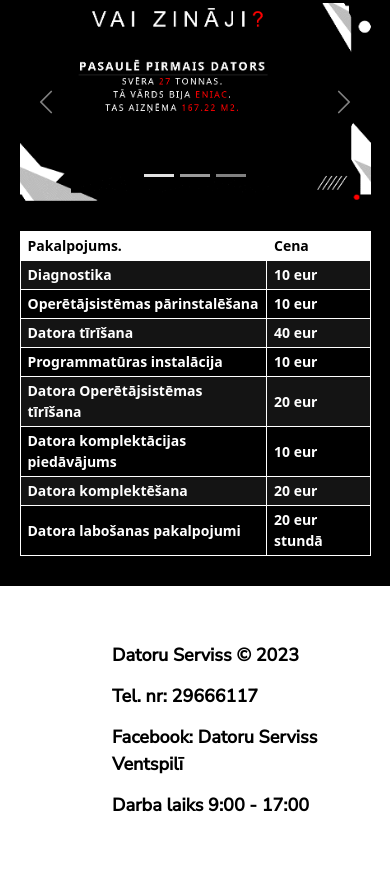
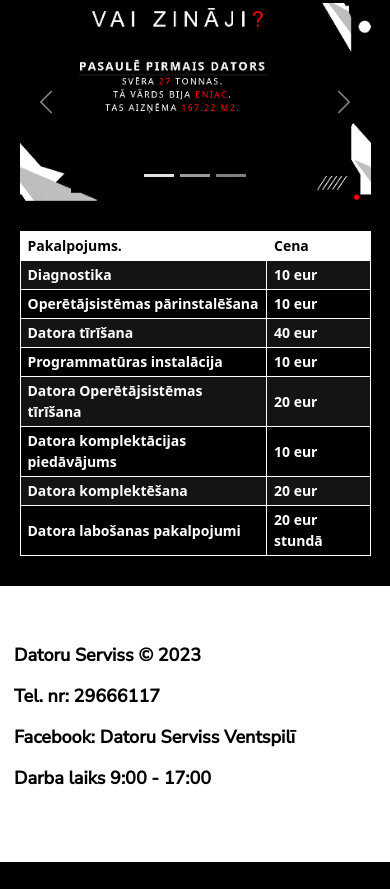
Before and after one commit to endijsbertans/HTMLprojecc, a plain HTML site: page index.html in a window 390 px wide. Shown: the part 1591-2480 px from the top of the page. After the commit the page ends 2453 px from the top, so only its background shows below. Drawn offline with nearby package versions, Linux system fonts and the light colour scheme.

Commit message:
footer looks nicer in mobile view

```diff
--- a/style.css
+++ b/style.css
@@ -185,6 +185,7 @@ table tr {
     background-color: white;
     color: black;
 }
+
 .second-column {
     background-color: rgb(20, 20, 20);
 }
@@ -210,4 +211,9 @@ table tr {
     table{
         width: 100%;
     }
+    footer p {
+        margin-left: 1rem;
+
+
+    }
 }
```
